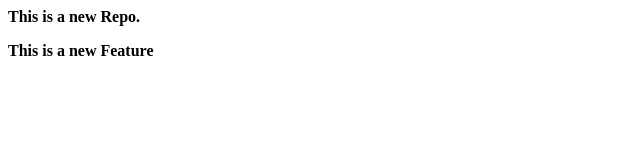
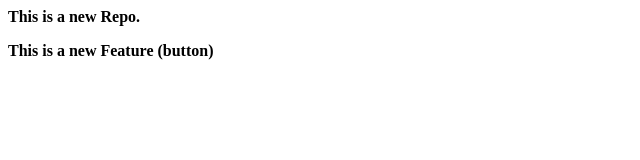
Before and after one commit to GPA-NileshGawhale/localrepo, a plain HTML site: page index.html in a window 1280 px wide. Shown: the full height of the page, 0-640 px from the left. Drawn offline with Linux system fonts and the light colour scheme.

Commit message:
Add button

```diff
--- a/index.html
+++ b/index.html
@@ -1,2 +1,2 @@
 <p><b>This is a new Repo.</b></p>
-<p><b>This is a new Feature</b></p>
+<p><b>This is a new Feature (button)</b></p>
```
